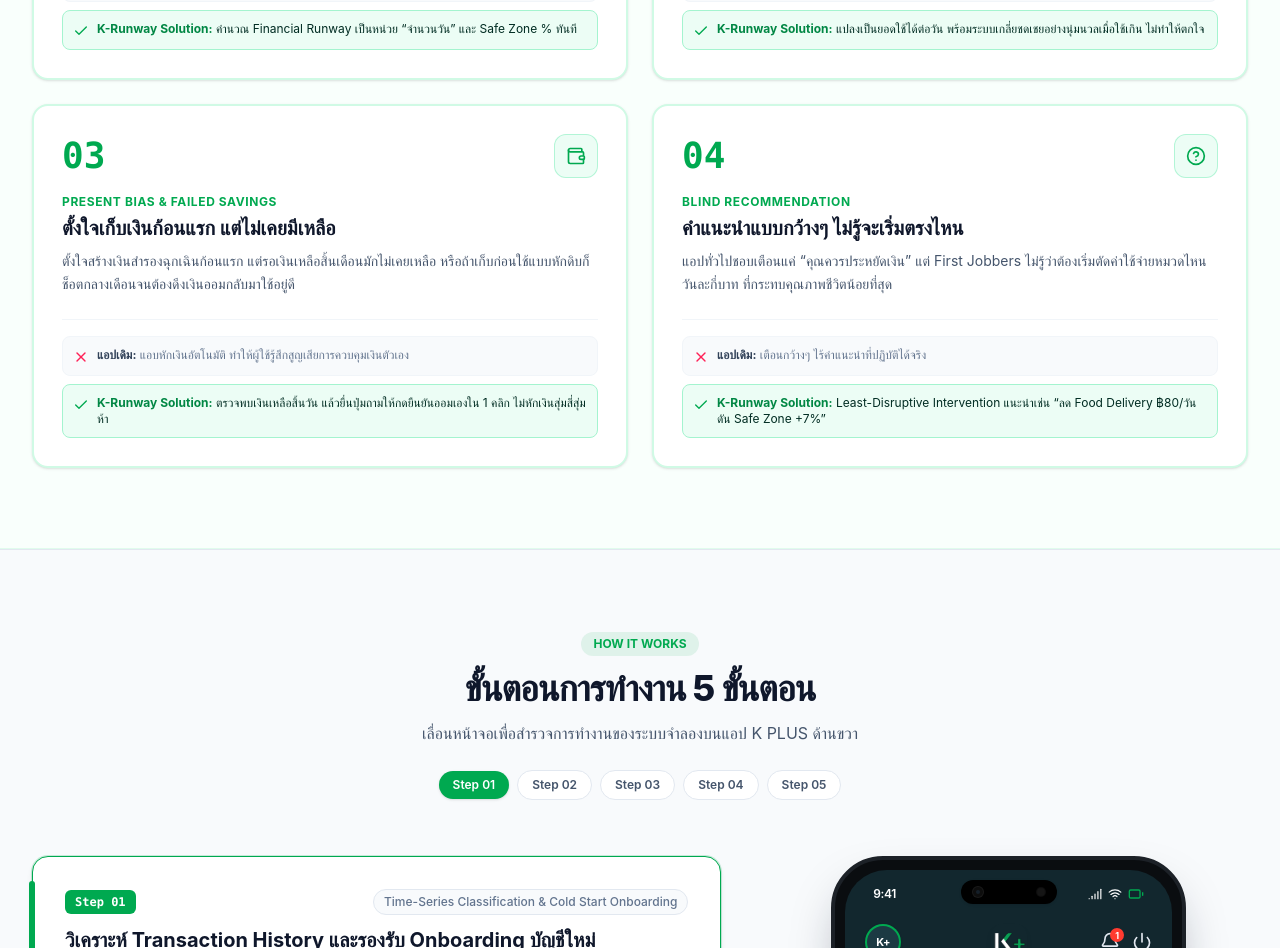
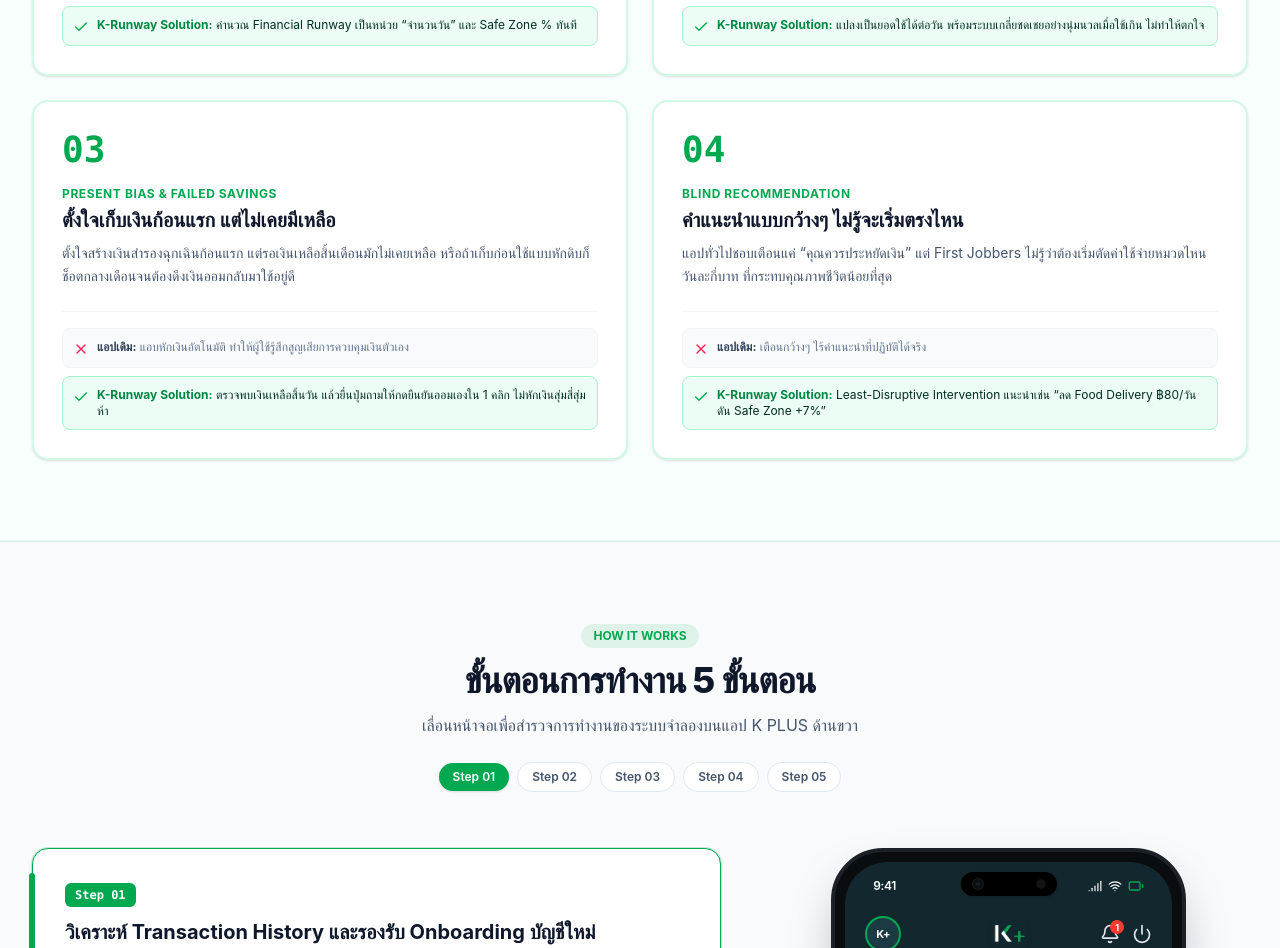
Before and after one commit to Panupong-xD/KTBG-Hackathon, a Next.js app: page / in a window 1280 px wide. Shown: the part 1404-2352 px from the top of the page. Built offline with nearby package versions, Linux system fonts and the light colour scheme.

Commit message:
refactor: simplify ProblemGrid component by removing unused icons and streamline card layout; enhance readability and maintainability

```diff
--- a/src/components/ProblemGrid.tsx
+++ b/src/components/ProblemGrid.tsx
@@ -1,7 +1,7 @@
 'use client';
 
 import React from 'react';
-import { EyeOff, Activity, Wallet, HelpCircle, Check, X } from 'lucide-react';
+import { Check, X } from 'lucide-react';
 
 export default function ProblemGrid() {
   const problems = [
@@ -9,7 +9,6 @@
       id: '01',
       title: 'Static Balance Trap',
       thaiTitle: 'กับดักยอดเงินคงเหลือ',
-      icon: EyeOff,
       description: 'First Jobber เพิ่งได้เงินเดือนก้อนแรก เห็นเงินในบัญชีเหลือ 15,000 บาทแล้วคิดว่ารอด แต่ความจริงมีค่าเช่าหอพัก ค่าตัดบัตร และบิลคงค้างรอตัดอีก 12,000 บาทในอีก 18 วันข้างหน้า',
       traditionalApp: 'แสดงแค่ยอดเงินปัจจุบัน ไม่บอกว่าเงินนี้จะอยู่รอดได้อีกกี่วัน',
       aiSolution: 'คำนวณ Financial Runway เป็นหน่วย “จำนวนวัน” และ Safe Zone % ทันที'
@@ -18,7 +17,6 @@
       id: '02',
       title: 'Income & Lifestyle Volatility',
       thaiTitle: 'ค่าใช้จ่ายเข้าสังคมและไลฟ์สไตล์ผันผวน',
-      icon: Activity,
       description: 'ช่วงเริ่มทำงานมีค่าสังสรรค์เลี้ยงฉลองงานใหม่ และค่ากินเที่ยววันหยุดไม่แน่นอน การจัดงบประมาณแบบตายตัว (Fixed Budget 50/30/20) จึงล้มเหลวเสมอ',
       traditionalApp: 'บังคับแบ่งงบตายตัว พอมีเหตุฉุกเฉินงบก็แตกทันที',
       aiSolution: 'แปลงเป็นยอดใช้ได้ต่อวัน พร้อมระบบเกลี่ยชดเชยอย่างนุ่มนวลเมื่อใช้เกิน ไม่ทำให้ตกใจ'
@@ -27,7 +25,6 @@
       id: '03',
       title: 'Present Bias & Failed Savings',
       thaiTitle: 'ตั้งใจเก็บเงินก้อนแรก แต่ไม่เคยมีเหลือ',
-      icon: Wallet,
       description: 'ตั้งใจสร้างเงินสำรองฉุกเฉินก้อนแรก แต่รอเงินเหลือสิ้นเดือนมักไม่เคยเหลือ หรือถ้าเก็บก่อนใช้แบบหักดิบก็ช็อตกลางเดือนจนต้องดึงเงินออมกลับมาใช้อยู่ดี',
       traditionalApp: 'แอบหักเงินอัตโนมัติ ทำให้ผู้ใช้รู้สึกสูญเสียการควบคุมเงินตัวเอง',
       aiSolution: 'ตรวจพบเงินเหลือสิ้นวัน แล้วยื่นปุ่มถามให้กดยืนยันออมเองใน 1 คลิก ไม่หักเงินสุ่มสี่สุ่มห้า'
@@ -36,7 +33,6 @@
       id: '04',
       title: 'Blind Recommendation',
       thaiTitle: 'คำแนะนำแบบกว้างๆ ไม่รู้จะเริ่มตรงไหน',
-      icon: HelpCircle,
       description: 'แอปทั่วไปชอบเตือนแค่ “คุณควรประหยัดเงิน” แต่ First Jobbers ไม่รู้ว่าต้องเริ่มตัดค่าใช้จ่ายหมวดไหน วันละกี่บาท ที่กระทบคุณภาพชีวิตน้อยที่สุด',
       traditionalApp: 'เตือนกว้างๆ ไร้คำแนะนำที่ปฏิบัติได้จริง',
       aiSolution: 'Least-Disruptive Intervention แนะนำเช่น “ลด Food Delivery ฿80/วัน ดัน Safe Zone +7%”'
@@ -62,22 +58,17 @@
 
         {/* 4 Cards Grid with Bold KBank Green Accents */}
         <div className="grid grid-cols-1 md:grid-cols-2 gap-6">
-          {problems.map((item) => {
-            const Icon = item.icon;
-            return (
+          {problems.map((item) => (
             <div
               key={item.id}
               className="bg-white border-2 border-emerald-100 hover:border-[#00A950] rounded-2xl p-6 sm:p-7 shadow-sm hover:shadow-md transition-all flex flex-col justify-between group"
             >
               <div>
-                  {/* Top Row: Green Number & Icon */}
-                  <div className="flex items-center justify-between mb-4">
-                    <span className="font-mono text-3xl sm:text-4xl font-black text-[#00A950] group-hover:scale-105 transition-transform">
+                {/* Top Row: Green Number */}
+                <div className="mb-4">
+                  <span className="font-mono text-3xl sm:text-4xl font-black text-[#00A950] group-hover:scale-105 transition-transform inline-block">
                     {item.id}
                   </span>
-                    <div className="w-11 h-11 rounded-xl bg-emerald-50 text-[#00A950] border border-emerald-200/80 flex items-center justify-center">
-                      <Icon className="w-5 h-5" />
-                    </div>
                 </div>
 
                   <div className="text-xs font-bold text-[#00A950] uppercase tracking-wider mb-1">
@@ -107,10 +98,8 @@
                     </div>
                   </div>
               </div>
-
             </div>
-            );
-          })}
+          ))}
         </div>
 
       </div>
--- a/src/components/StepCard.tsx
+++ b/src/components/StepCard.tsx
@@ -25,19 +25,16 @@
         <div className="absolute -left-1 top-6 bottom-6 w-1.5 bg-[#00A950] rounded-full" />
       )}
 
-      {/* Header: Step Number & Tech Badge */}
-      <div className="flex items-center justify-between gap-3 mb-3">
+      {/* Header: Step Number */}
+      <div className="mb-3">
         <span
-          className={`font-mono text-xs font-bold px-2.5 py-1 rounded-md transition-colors ${
+          className={`inline-block font-mono text-xs font-bold px-2.5 py-1 rounded-md transition-colors ${
             isActive
               ? 'bg-[#00A950] text-white'
               : 'bg-slate-100 text-slate-600 group-hover:bg-slate-200'
           }`}
         >
           Step {step.stepNumber}
-        </span>
-        <span className="text-xs font-medium text-slate-500 bg-slate-50 px-2.5 py-1 rounded-full border border-slate-200">
-          {step.techBadge}
         </span>
       </div>
 
```
Lines whose indentation alone changed are shown as unchanged.
